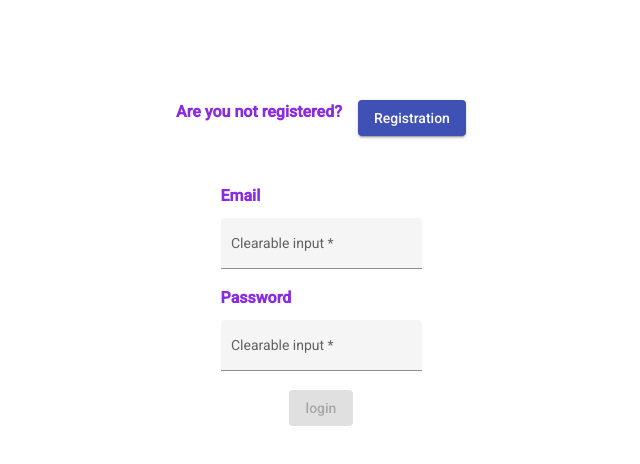
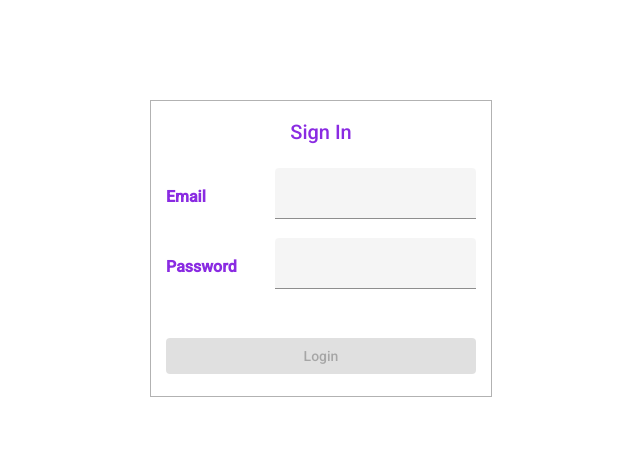
Before and after one commit to AndreyKlimmov/it-easy-hw9-angular-superhero, an Angular app: page /login in a window 1280 px wide. Shown: the top 464 px of the page, without its empty margins (319-959 px from the left). Built offline with nearby package versions, Linux system fonts and the light colour scheme.

Commit message:
draft hw9 task2 login page + fixed

```diff
--- a/src/app/core/pages/login-page/login-page.component.html
+++ b/src/app/core/pages/login-page/login-page.component.html
@@ -1,19 +1,19 @@
 <div class="login">
-  <div class="login-nav">
-    <p class="login-nav__title">Are you not registered?</p>
-    <button mat-raised-button
-            color="primary"
-            [routerLink]="'/registration'"
-    >Registration</button>
-  </div>
+<!--  <div class="login-nav">-->
+<!--    <p class="login-nav__title">Are you not registered?</p>-->
+<!--    <button mat-raised-button-->
+<!--            color="primary"-->
+<!--            [routerLink]="'/registration'"-->
+<!--    >Registration</button>-->
+<!--  </div>-->
 
   <div class="login-form">
-
+    <h2>Sign In</h2>
     <div class="login-form-control">
       <p class="login-form-control__label">Email</p>
 
       <mat-form-field class="example-form-field" appearance="fill">
-        <mat-label>Clearable input</mat-label>
+<!--        <mat-label>Clearable input</mat-label>-->
         <input matInput type="text" [formControl]="loginForm.get('email') | getControl">
         <!--        <button *ngIf="emailControl.value" matSuffix mat-icon-button aria-label="Clear"-->
         <!--                (click)="emailControl.reset('')">-->
@@ -25,7 +25,7 @@
       <p class="login-form-control__label">Password</p>
 
       <mat-form-field class="example-form-field" appearance="fill">
-        <mat-label>Clearable input</mat-label>
+<!--        <mat-label>Clearable input</mat-label>-->
         <input matInput type="text" [formControl]="loginForm.get('password') | getControl">
         <!--        <button *ngIf="passwordControl.value" matSuffix mat-icon-button aria-label="Clear"-->
         <!--                (click)="passwordControl.reset('')">-->
@@ -33,11 +33,18 @@
         <!--        </button>-->
       </mat-form-field>
     </div>
+    <div class="login-form-warning">
+      <p *ngIf="noSuchUser">
+        {{ noUserMessage}}
+      </p>
+    </div>
 
-    <button mat-raised-button
+
+    <button class="login-form__btn" mat-raised-button
             color="primary"
             [disabled]="!loginForm.valid"
             (click)="login()"
-    >login</button>
+    >Login
+    </button>
   </div>
 </div>
--- a/src/app/core/pages/login-page/login-page.component.scss
+++ b/src/app/core/pages/login-page/login-page.component.scss
@@ -1,5 +1,38 @@
+//.login {
+//  padding-top: 100px;
+//  &-nav {
+//    display: flex;
+//    align-items: center;
+//    justify-content: center;
+//    margin-bottom: 50px;
+//    &__title {
+//      margin-right: 16px;
+//      font-size: 16px;
+//      font-weight: 700;
+//      color: blueviolet;
+//    }
+//  }
+//  &-form {
+//    display: flex;
+//    flex-direction: column;
+//    align-items: center;
+//    justify-content: center;
+//
+//    &-control {
+//      &__label {
+//        font-size: 16px;
+//        font-weight: 700;
+//        color: blueviolet;
+//      }
+//    }
+//  }
+//}
 .login {
   padding-top: 100px;
+  //height: 875px;
+  //background: url("./../../../../assets/img/registr.png");
+  //background-size: 100% 100%;
+
   &-nav {
     display: flex;
     align-items: center;
@@ -13,17 +46,44 @@
     }
   }
   &-form {
+    width: 310px;
+    height: 265px;
+    padding: 15px;
+    margin: 0 auto;
     display: flex;
     flex-direction: column;
-    align-items: center;
-    justify-content: center;
+    //align-items: center;
+    justify-content: left;
+    border: 1px solid rgba(0, 0, 0, 0.3);
+
+    & h2 {
+      margin: 0 auto 20px auto;
+      color: blueviolet;
+    }
 
     &-control {
+      display: flex;
+      //flex-direction: row;
+      align-items: center;
+      justify-content: space-between;
       &__label {
         font-size: 16px;
         font-weight: 700;
         color: blueviolet;
       }
     }
+    &-warning {
+      height: 20px;
+      display: inline-block;
+      //border: 1px solid;
+      margin-bottom: 10px;
+    }
+    &__btn {
+
+    }
   }
 }
+.invalid {
+  //border: 1px solid red;
+  box-shadow: 0px 0px 2px 3px rgba(255, 0, 0, 0.5);
+}
--- a/src/app/core/pages/login-page/login-page.component.ts
+++ b/src/app/core/pages/login-page/login-page.component.ts
@@ -9,6 +9,8 @@ import {Router} from "@angular/router";
 })
 export class LoginPageComponent implements OnInit {
   public loginForm!: FormGroup;
+  public noSuchUser: boolean = false;
+  public noUserMessage: string = 'No such email found or password is wrong';
 
   constructor(
     private fb: FormBuilder,
@@ -20,23 +22,44 @@ export class LoginPageComponent implements OnInit {
       email: new FormControl('', [Validators.required]),
       password: new FormControl('', [Validators.required])
     })
+    this.loginForm.valueChanges.subscribe(() => {this.noSuchUser = false})
   }
 
-  public login() {
+  public login(): any {
     if (this.loginForm.valid) {
       const payLoad = {
         email: this.loginForm.get('email')?.value,
         password: this.loginForm.get('password')?.value,
       };
-      console.log('login payload:', payLoad);
-      const registeredUsers = [JSON.parse(localStorage.getItem('user') || '')];
+      //console.log('login payload:', payLoad);
+      let registeredUsers: any = []
+      let authUsers: any = []
+
+      if (localStorage.getItem('users')) {
+        registeredUsers = JSON.parse(localStorage.getItem('users') || '')
+        const authUser = registeredUsers.find(
+          (user: any) => user.email === payLoad.email && user.password === payLoad.password);
+        if (authUser) {
+          //console.log('authUsers:', authUsers);
+          //registeredUsers.push(payLoad)
+          if (localStorage.getItem('session')) {
+            authUsers = JSON.parse(localStorage.getItem('session') || '')
+            if (authUsers.find((user: any) => user.email === payLoad.email)) {
+              return this.router.navigate(['/home'])
+            }
+
+          }
+          authUsers.push(authUser)
+          localStorage.setItem('session', JSON.stringify(authUsers))
+          this.router.navigate(['/home'])
+        }
+        this.noSuchUser = true
+      }
+
+      //const registeredUsers = JSON.parse(localStorage.getItem('users') || '');
       console.log('registeredUsers:', registeredUsers);
-      const authUsers = registeredUsers.find((user: any) => user.email === payLoad.email);
-      if (authUsers) {
-        console.log('authUsers:', authUsers);
-        localStorage.setItem('session', JSON.stringify(authUsers))
-        this.router.navigate(['/home'])
-      }
+      //const authUsers = registeredUsers.find((user: any) => user.email === payLoad.email);
+
     }
   }
 }
--- a/src/app/core/pages/registration-page/registration-page.component.html
+++ b/src/app/core/pages/registration-page/registration-page.component.html
@@ -56,13 +56,16 @@
         <!--        </button>-->
       </mat-form-field>
     </div>
+
 <!--    <p *ngIf="registrationForm.hasError('error')">-->
 <!--      {{ registrationForm.getError('error') }}-->
 <!--    </p>-->
+
     <button mat-raised-button
             color="primary"
             [disabled]="!registrationForm.valid"
             (click)="registration()"
-    >Create new account</button>
+    >Create new account
+    </button>
   </div>
 </div>
--- a/src/app/core/pages/registration-page/registration-page.component.scss
+++ b/src/app/core/pages/registration-page/registration-page.component.scss
@@ -18,11 +18,13 @@
   }
   &-form {
     width: 350px;
+    padding: 15px;
     margin: 0 auto;
     display: flex;
     flex-direction: column;
     //align-items: center;
     justify-content: left;
+    border: 1px solid rgba(0, 0, 0, 0.3);
 
     & h2 {
       margin: 0 auto 20px auto;
```
Also changed, not shown: src/app/core/validators/auth.validators.ts (line endings or trailing spaces), src/assets/img/registr.png (deleted).
